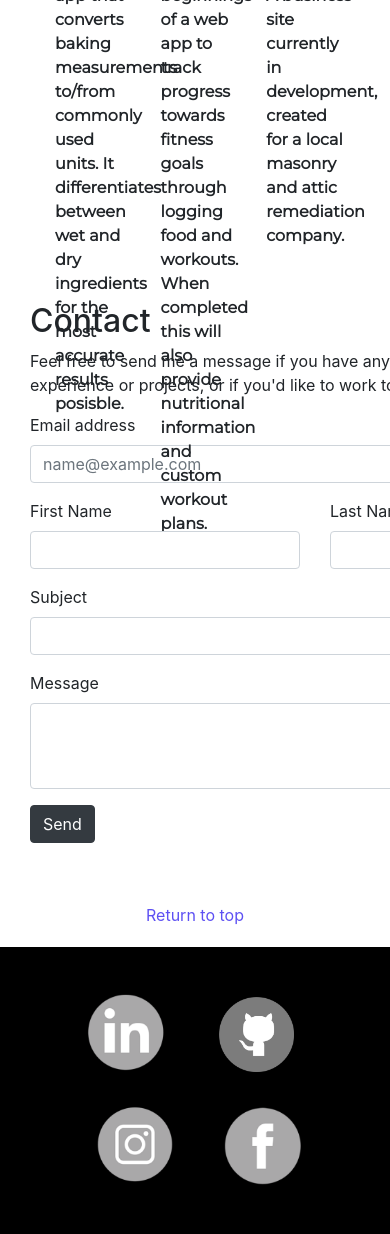
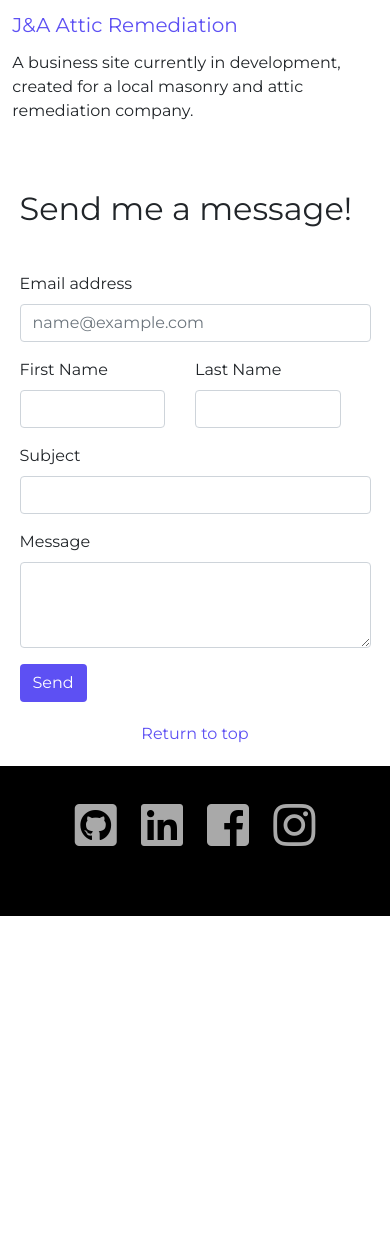
Before and after one commit to AndyDupuis/portfolio, a PHP site: page / in a window 390 px wide; the page is wider, and only the part inside the window is pictured. Shown: the part 2818-4052 px from the top of that part. After the commit the page ends 3734 px from the top of that part, so only its background shows below. Run offline with PHP 8.4, Linux system fonts and the light colour scheme; some libraries are stand-ins or nearby versions.

Commit message:
cleaned up CSS, designed for small screens first

```diff
--- a/app.js
+++ b/app.js
@@ -47,8 +47,6 @@
 				$("#successMessage").show();
 			}
 
-			});
-
 
 
 		});
--- a/index.html
+++ b/index.html
@@ -5,13 +5,14 @@
 	<head>
 
 		<meta charset="utf-8">
-    		<meta name="viewport" content="width=device-width, initial-scale=1, shrink-to-fit=no">
+    	<meta name="viewport" content="width=device-width, initial-scale=1">
 
-		<link rel="stylesheet" href="https://fonts.googleapis.com/css?family=Bree+Serif&display=swap">
 		<link rel="preconnect" href="https://fonts.gstatic.com">
 		<link href="https://fonts.googleapis.com/css2?family=Montserrat&display=swap" rel="stylesheet">
-		 <link rel="stylesheet" href="https://stackpath.bootstrapcdn.com/bootstrap/4.3.1/css/bootstrap.min.css" integrity="sha384-ggOyR0iXCbMQv3Xipma34MD+dH/1fQ784/j6cY/iJTQUOhcWr7x9JvoRxT2MZw1T" crossorigin="anonymous">
-		 <link rel="stylesheet" href="style.css">
+		<link rel="stylesheet" href="https://use.fontawesome.com/releases/v5.0.7/css/all.css">
+		<link rel="stylesheet" href="https://stackpath.bootstrapcdn.com/bootstrap/4.3.1/css/bootstrap.min.css" integrity="sha384-ggOyR0iXCbMQv3Xipma34MD+dH/1fQ784/j6cY/iJTQUOhcWr7x9JvoRxT2MZw1T" crossorigin="anonymous">
+		<link rel="stylesheet" href="style.css">
+
 
 		<title>Andy Dupuis</title>
 
@@ -22,9 +23,9 @@
 	<body>
 
 
-		<div id = "firstJumbotron" class="jumbotron">
+		<div id="main" class="background">
 
-				<h1 class="display-4">Hi, I'm Andy.</h1>
+				<h1>Hi, I'm Andy.</h1>
 				<div id="contactButton"><a href="#contact">Contact</a></div>
 
 		</div>
@@ -37,31 +38,37 @@
 
 		</div>
 
-		<div id="languages">
-			<p id="languagesText">So far my language of choice for front-end development has been JavaScript. I've used Python for automating work flows where a significant amount of math and data analysis is required, and have enjoyed experimenting with Dart and Flutter for mobile and web applications.</p>
-			<img id="languagesImage" src="images/languages.png" width="200">
+
+		<div id="languages" class="wrapper">
+
+			<img id="languagesImage" class="" src="images/languages.png" alt="graph of language proficiency"width="200">
+			<div id="languagesText">
+				<p>So far my language of choice for front-end development has been <span class="fuschiaText">JavaScript</span>. For back-end API development I've used <span class="fuschiaText">NodeJS</span>, <span class="fuschiaText">Typescript</span>, as well as <span class="fuschiaText">GraphQL</span>.</p>
+				<p>I've used <span class="fuschiaText">Python</span> for automating work flows where a significant amount of math and data analysis is required, and have enjoyed experimenting with <span class="fuschiaText">Dart</span> and <span class="fuschiaText">Flutter</span> for mobile and web applications.</p>
+			</div>
+
 		</div>
 
 
 
-		<div id="projects">
+		<div id="projects" class="wrapper">
 
-			<h3>Explore a few of my projects...</h3>
+			<h3 class="sectionTitle">Explore a few of my projects...</h3>
 
 			<div class="row">
 				<div class="column">
 					<iframe src="https://www.youtube.com/embed/OvyUMFHW_8k" title="YouTube video player" frameborder="0" allow="accelerometer; autoplay; clipboard-write; encrypted-media; gyroscope; picture-in-picture" allowfullscreen></iframe>
-					<a href="https://baking-help.com/"><h5>Measurement Converter</h5></a>
+					<a href="https://baking-help.com/" target="_blank" rel="noopener noreferrer" class="link"><h5>Measurement Converter</h5></a>
 					<p>A JS web app that converts baking measurements to/from commonly used units. It differentiates between wet and dry ingredients for the most accurate results posisble.</p>
 				</div>
 				<div class="column">
 					<iframe src="https://www.youtube.com/embed/laMmsdjkolE" title="YouTube video player" frameborder="0" allow="accelerometer; autoplay; clipboard-write; encrypted-media; gyroscope; picture-in-picture" allowfullscreen></iframe>
-					<a href="https://andydupuis.github.io/fitnesstrack/"><h5>Fitness Tracker</h5></a>
+					<a href="https://andydupuis.github.io/fitnesstrack/" target="_blank" rel="noopener noreferrer" class="link"><h5>Fitness Tracker</h5></a>
 					<p>The beginnings of a web app to track progress towards fitness goals through logging food and workouts. When completed this will also provide nutritional information and custom workout plans.</p>
 				</div>
 				<div class="column">
 					<iframe src="https://www.youtube.com/embed/ucD0irrFrSU" title="YouTube video player" frameborder="0" allow="accelerometer; autoplay; clipboard-write; encrypted-media; gyroscope; picture-in-picture" allowfullscreen></iframe>
-					<a href="https://andydupuis.github.io/j_and_a_attic_remediation/"><h5>J&A Attic Remediation</h5></a>
+					<a href="https://andydupuis.github.io/j_and_a_attic_remediation/" target="_blank" rel="noopener noreferrer" class="link"><h5>J&A Attic Remediation</h5></a>
 					<p>A business site currently in development, created for a local masonry and attic remediation company.</p>
 				</div>
 			  </div>
@@ -74,9 +81,8 @@
 
 		<div id = "contact">
 
-			<div class="header">
-				<h2 >Contact</h2>
-				<p>Feel free to send me a message if you have any questions about my experience or projects, or if you'd like to work together!</p>
+			<div class="sectionTitle">
+				<h2 >Send me a message!</h2>
 			</div>
 
 			<form>
@@ -106,23 +112,25 @@
 					<textarea class="form-control" id="message" rows="3"></textarea>
 				</div>
 
-				<button type="button" id="submitButton" class="btn btn-dark">Send</button>
+				<button type="button" id="submitButton" class="btn">Send</button>
 
 			</form>
 		</div>
 
 
-	<div id="home">
+
+
+	<div id="returnToTop">
 		<a href="#" class="link">Return to top</a>
 	</div>
 
-	<div id = "secondJumbotron" class="jumbotron jumbotron-fluid">
-		<div class="container">
-				<a href = "#"><img id="linkedin" src = "images/linkedin.png"></a>
-				<a href = "#"><img id="github" src = "images/github.png"></a>
-				<a href = "#"><img id="instagram" src = "images/instagram.png"></a>
-				<a href = "#"><img id="facebook" src = "images/facebook.png"></a>
-		</div>
+	<div id = "bottomBanner">
+		<p>
+			<a href="#"><i class="fab fa-github-square fa-3x"></i></a>
+			<a href="#"><i class="fab fa-linkedin fa-3x"></i></a>
+			<a href="#"><i class="fab fa-facebook-square fa-3x"></i></a>
+			<a href="#"><i class="fab fa-instagram fa-3x"></i></a>
+		</p>
 	</div>
 
 	<script src="https://code.jquery.com/jquery-3.3.1.slim.min.js" integrity="sha384-q8i/X+965DzO0rT7abK41JStQIAqVgRVzpbzo5smXKp4YfRvH+8abtTE1Pi6jizo" crossorigin="anonymous"></script>
--- a/style.css
+++ b/style.css
@@ -1,190 +1,196 @@
+
+/* -------------------------------------------------------- */
+
+/* shared style classes */
+
+body {
+	font-family: 'Montserrat', sans-serif;
+}
+
+a, a:hover, a:active, a:focus, a:visited {
+	text-decoration: none;
+}
+
+.link {
+	color: #5D50F3;
+}
+
+.link:hover {
+	color: #EC1581;
+}
+
+.fuschiaText {
+	color: #EC1581;
+}
+
+.sectionTitle {
+	font-weight: bolder;
+	padding-bottom: 10%;
+}
+
+.form-control:focus {
+	border-color: #EC1581;
+	box-shadow: 0px 1px 1px rgba(236, 21, 129) inset, 0px 0px 8px rgba(236, 21, 129);
+}
 
 
-/* making the header image the same size as the screen, so it is the background until you scroll */
 
-			.jumbotron {
-			text-align: center;
-			color: white;
-		}
+/* -------------------------------------------------------- */
 
-			#firstJumbotron {
-				font-family: 'Montserrat', sans-serif;
+/* default body section styling (width < 768px) */
+
+#main {
 	background-image: url('images/background2.jpg');
 	background-size: cover;
 	background-repeat: no-repeat;
 	height: 100vh;
 	padding-top: 9%;
+	text-align: center;
+	color: white;
+}
+
+#main h1 {
+	padding: 7%;
 }
 
 #contactButton {
-				position: absolute;
-				right: 10px;
-				top: 10px;
-				padding: 10px;
-				font-size: 120%;
+	display: none;
 }
 
 #contactButton a {
-				font-family: 'Montserrat', sans-serif;
+	position: absolute;
+	right: 3%;
+	top: 3%;
+	font-size: 120%;
 	color: white;
-				text-decoration: none;
 }
 
 #contactButton a:hover {
 	color: #EC1581;
+	text-decoration: none;
 }
 
-			.link {
-				text-decoration: none;
-				color: #5D50F3;
-			}
-
-			.link:hover {
-				text-decoration: none;
-				color: #EC1581;
+.wrapper {
+	width: 100%;
 }
 
 #intro {
-				font-family: 'Montserrat', sans-serif;
-				margin: 50px;
-				padding: 40px;
 	text-align: center;
-				font-size: 20px;
+	font-size: 100%;
+	padding: 10%
 }
 
 #languages {
-				position: relative;
-				text-align: center;
-				height: 300px;
+	padding-top: 3%;
 }
 
+#languagesText {
+	width: 100%;
+	font-size: 100%;
+	line-height: 1.7;
 
-			#languagesText {
-				font-family: 'Montserrat', sans-serif;
+}
+
+#languages p {
+	padding-left: 10px;
+	padding-right: 10px;
 	text-align: center;
-				font-size: 20px;
-				line-height: 2;
-				position: absolute;
-				top: 0;
-				bottom: 0;
-				left: 0;
-				right: 0;
-				width: 45%;
-				height: 10%;
-				margin-top: auto;
-				margin-bottom:auto;
-				margin-left:5%;
-				margin-right: 5%;
-				float: right;
 }
 
 #languagesImage {
-				float: right;
-				width: 45%;
-				margin-right: 5%;
-				margin-left: 5%;
+	width: 100%;
+	padding-bottom: 10%;
 }
 
 #projects {
-				margin-top: 100px;
-				margin-left: 20px;
-				margin-bottom: 200px;
-				padding: 40px;
-				font-family: 'Montserrat', sans-serif;
-				font-weight: bold;
+	width: 100%;
+	padding: 7%;
 }
 
-			#projects h3 {
-				margin-top: 50px;
-				margin-bottom: 80px;
+.row {
+	width: 100%;
 }
 
-			#projects h5 {
-				margin-top: 10px;
-				margin-bottom: 10px;
-				font-weight: bold;
-				color:#5D50F3;
+.column {
+	padding-top: 10%;
+	padding-bottom: 7%;
 }
 
-			#projects h5:hover {
-				text-decoration: none;
-				color: #EC1581;
+.column h5 {
+	padding-top: 2%;
 }
 
-			#projects a:hover {
-				text-decoration: none;
+.column p {
+	padding-top: 2%;
 }
 
-			/* Three image containers (use 25% for four, and 50% for two, etc) */
-			.column {
-				float: left;
-				width: 33%;
-				padding: 10px;
+#contact {
+	width: 90%;
+	margin: auto;
 }
 
-			iframe {
-				width: 100%;
-				height: 80%;
-				padding: 10px;
-			}
-
-			/* Clear floats after image containers */
-			.row::after {
-				content: "";
-				clear: both;
-				display: table;
-			}
-
-		form {
-			margin-bottom: 10%;
-			margin-left: 5%;
-		}
 #successMessage {
 	display:none;
 }
 
-		.header {
-			margin: 10% 5% 0% 5%;
-		}
-		#contact {
-
-			width: 600px;
-			margin: auto;
+#submitButton {
+	color: white;
+	background-color: #5D50F3;
 }
 
-		#home {
-			text-align: center;
-			margin-bottom: 20px;
+#submitButton:hover {
+	background-color: #EC1581;
 }
 
-		#secondJumbotron {
+#returnToTop {
+	text-align: center;
+	margin: 20px;
+}
+
+#bottomBanner {
 	margin: 0;
 	background-color: black;
 }
-		#appstore {
-			width: 200px;
+
+
+/* -------------------------------------------------------- */
+
+/* body section styling (width > 768px) */
+@media only screen and (min-width: 768px) {
+
+	#contactButton {
+		display: block;
 	}
 
-		#linkedin {
-			width: 105px;
-			position: relative;
-			top: -1px;
-			margin-right: 25px;
 }
-		#instagram {
-			width: 130px;
-			position: relative;
-			top: 4px;
+
+
+/* -------------------------------------------------------- */
+
+/* social media icons styling (regardless of screen size) */
+
+#bottomBanner {
+	width: 100%;
+	height: 150px;
 }
-		#github {
-			width: 75px;
-			position: relative;
-			top: 0px;
-			margin-right: 22px;
-			margin-left: 10px;
+
+#bottomBanner p {
+	text-align: center;
+	padding: 25px;
 }
-		#facebook {
-			width: 115px;
-			position: relative;
-			top: 0px;
+
+i {
+	padding: 10px;
+	text-align: center;
+	color: darkgray;
 }
+
+i:hover {
+	color: #5D50F3;
+}
+
+.fa {
+  	width: 50px;
+  	text-align: center;
+  	text-decoration: none;
+}
```
Lines whose indentation alone changed are shown as unchanged.
